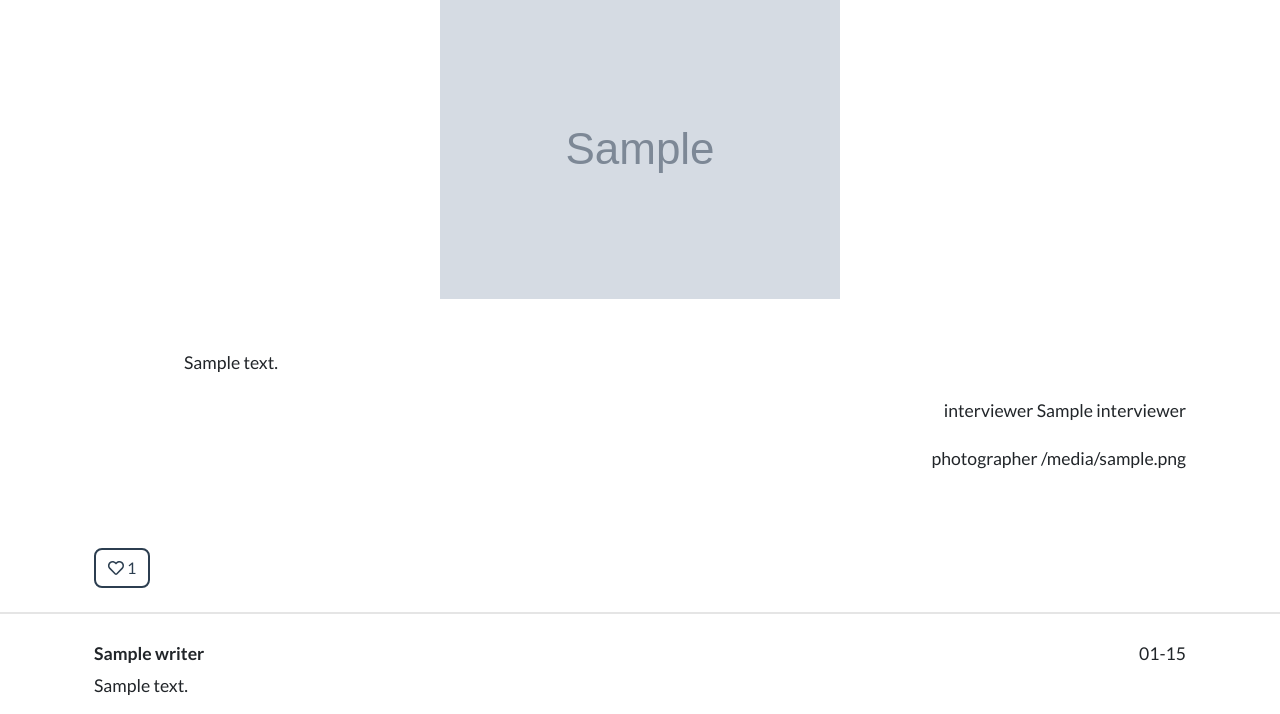
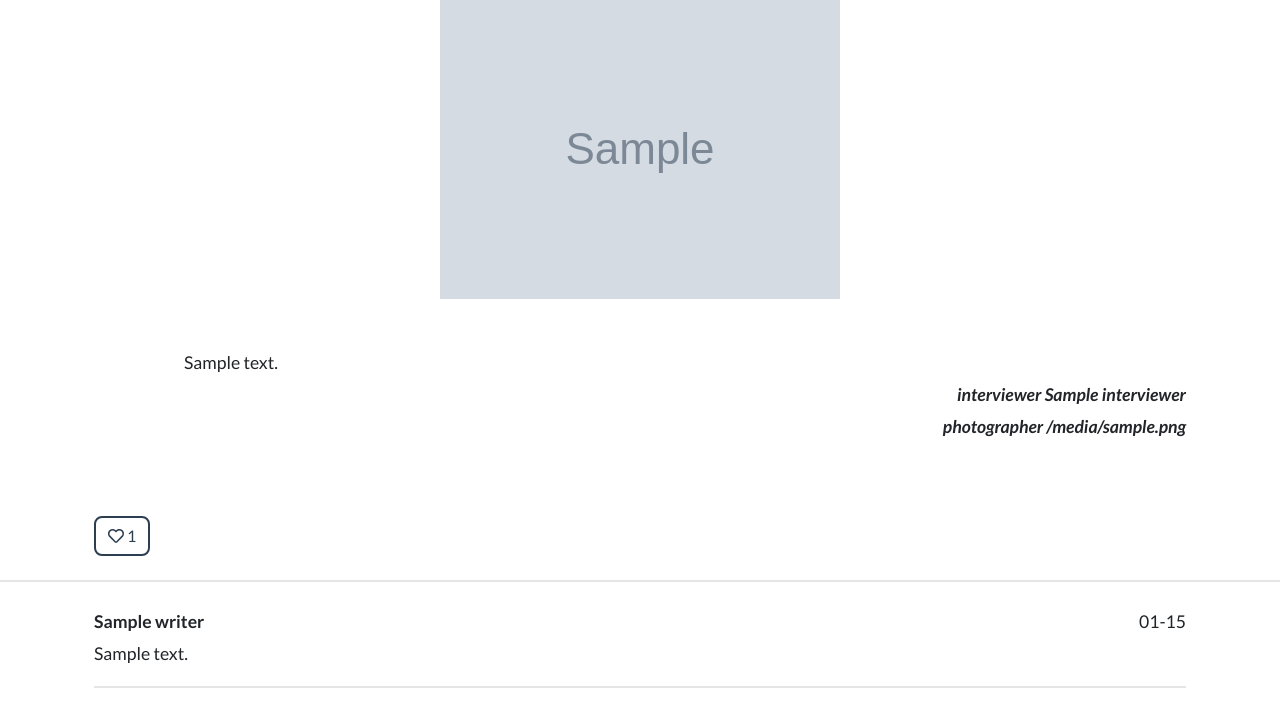
Before and after one commit to humansof42seoul/Humansof42, a Django app: template templates/interview/interview_detail.html in a window 1280 px wide. Shown: the part 330-1044 px from the top of the page. Run offline with Django 3.2, Linux system fonts and the light colour scheme; the template is opened without the code that fills it: most values are stand-ins (such as "Sample title", 1, 10 or a date in 2020); grey boxes marked "Sample" are stand-in pictures; some libraries are stand-ins or nearby versions.

Commit message:
[FEAT] update interview_detail.html(interviewer, photographer)

```diff
--- a/templates/interview/interview_detail.html
+++ b/templates/interview/interview_detail.html
@@ -22,9 +22,9 @@
     <div class="container col-lg-8 col-md-10 mx-auto" style="max-width:960px;">
         {{ interview.content | safe }}
     </div>
-    <div class="container text-right">
-        <p>interviewer {{ interview.interviewer }}</p>
-        <p>photographer {{ interview.photographer }}</p>
+    <div class="container text-right font-weight-bold font-italic">
+        interviewer {{ interview.interviewer }}<br>
+        photographer {{ interview.photographer }}
     </div>
     </article>
 
```
